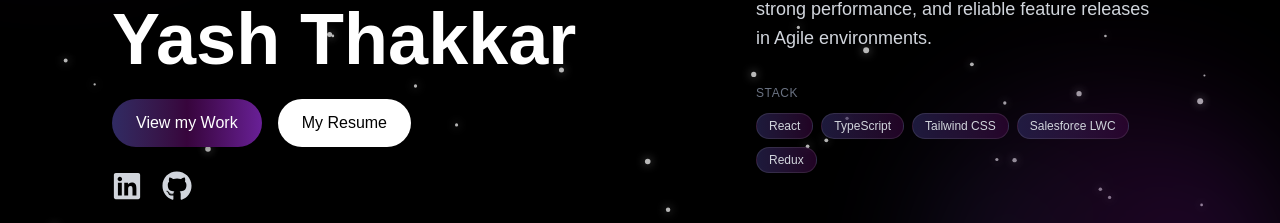
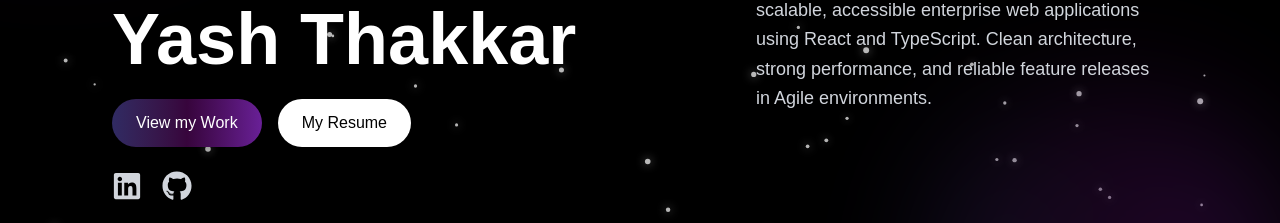
Before and after one commit to Yash-Thakkar14/portfolio-project, a React (Vite) app: page / in a window 1280 px wide. Shown: the part 360-583 px from the top of the page. Built offline with nearby package versions, Linux system fonts and the light colour scheme; no server answers; a web font is replaced by a local one.

Commit message:
Update Home.jsx

```diff
--- a/src/pages/Home.jsx
+++ b/src/pages/Home.jsx
@@ -155,29 +155,6 @@ export default function Home() {
             architecture, strong performance, and reliable feature releases in
             Agile environments.
           </p>
-
-          <div>
-            <p className="text-xs text-gray-500 uppercase tracking-wider mb-3">
-              Stack
-            </p>
-            <div className="flex flex-wrap gap-2">
-              {[
-                "React",
-                "TypeScript",
-                "Tailwind CSS",
-                "Salesforce LWC",
-                "Redux",
-              ].map((t) => (
-                <span
-                  key={t}
-                  className="px-3 py-1 rounded-full text-xs font-medium text-gray-300
-                             bg-gradient-to-r from-[#302b63]/60 to-[#37053c]/60 border border-white/10"
-                >
-                  {t}
-                </span>
-              ))}
-            </div>
-          </div>
         </motion.div>
       </div>
     </section>
```
